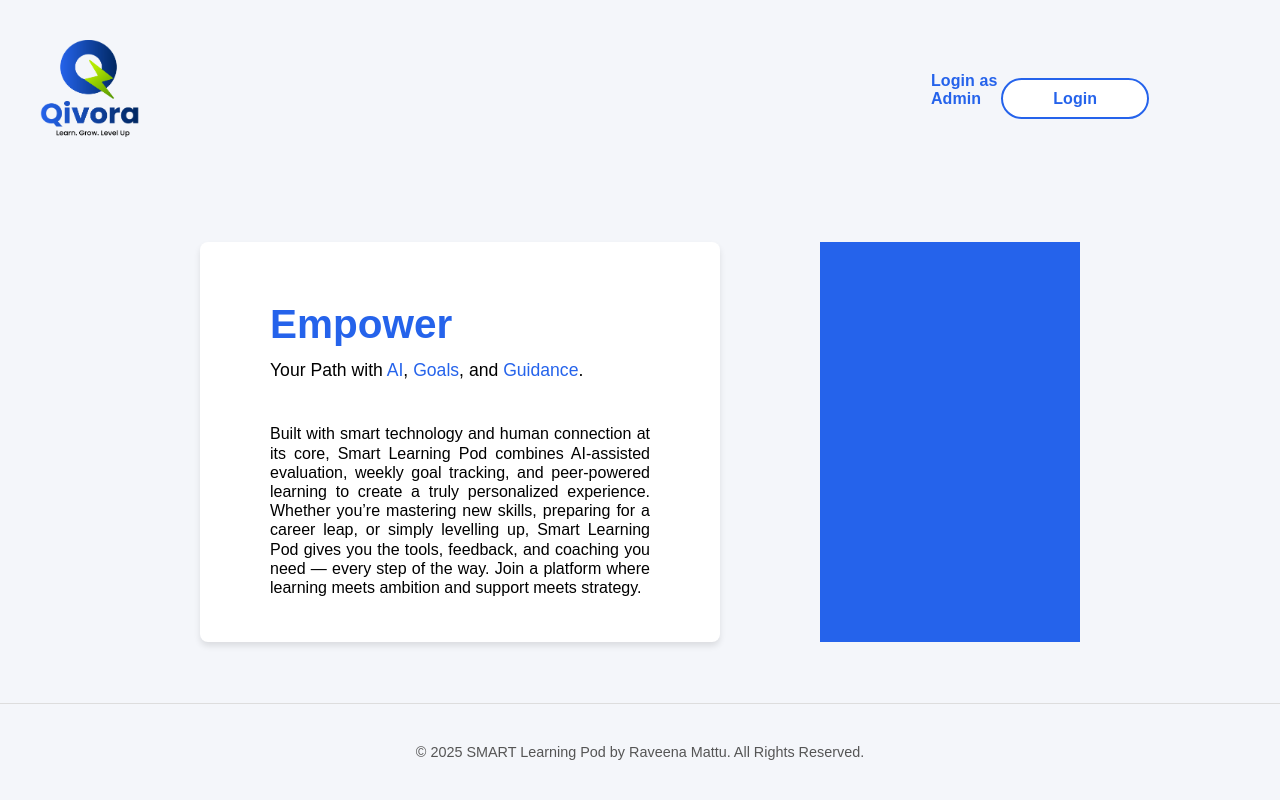
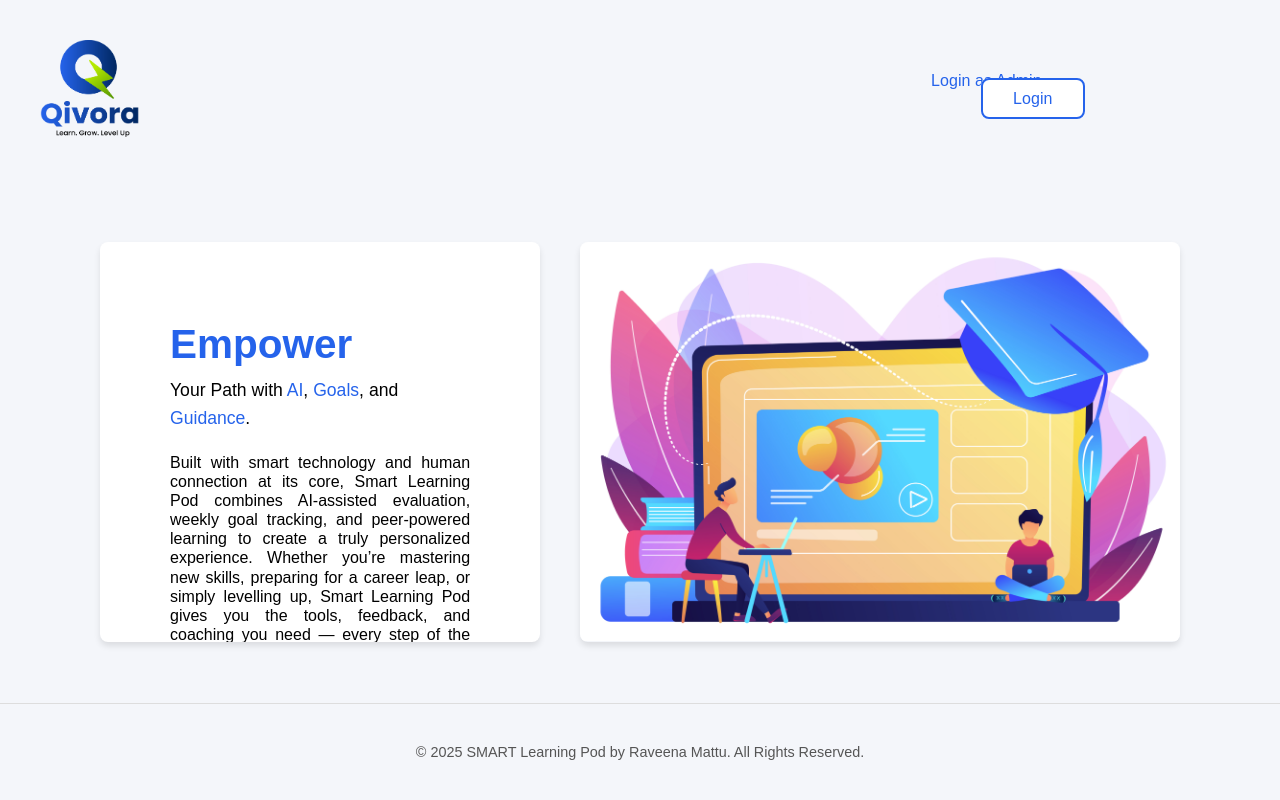
Before and after one commit to RaveenaMattu/Web-Capstone, a PHP site: page / in a window 1280 px wide. Run offline with PHP 8.4, Linux system fonts and the light colour scheme.

Commit message:
Added some images

```diff
--- a/css/app.css
+++ b/css/app.css
@@ -136,34 +173,41 @@ main {
 
 #indexHeaderRight > a{
   text-decoration: none;
+  font-weight: 500;
+  font-size: 1em;
   color: #2563eb;
-  font-weight: 600;
-  font-size: 1em;
   letter-spacing: 0.1px;
 
 }
-.button {
+#indexHeaderRight > a:hover {
+  text-decoration: underline;
+}
+#userLogin {
   border: 2px solid #2563eb;
   background: #fff;
   color: #2563eb;
-  border-radius: 30px;
+  border-radius: 8px;
   font-size: 1em;
   cursor: pointer;
-  padding: 10px 50px;
-  margin-left: 20px;
-
+  padding: 10px 30px;
+  margin-left: 50px;
+}
+#userLogin:hover {
+  background: #2563eb;
+  color: #fff;
+  text-decoration: none;
 }
 #index {
   display: grid;
   place-items: center;
-  padding:50px 200px;
-  grid-template-columns: 2fr 1fr;
-  gap: 100px;
+  padding:50px 100px;
+  grid-template-columns: 4fr 2fr;
+  gap: 40px;
 }
 .indexText {
   width: 100%;
   height: 400px;
-  padding: 50px 70px;
+  padding: 70px;
   background-color: #fff;
   border-radius: 8px;
   box-shadow: 0 4px 6px rgba(0, 0, 0, 0.1);
@@ -186,14 +230,16 @@ main {
     line-height: 1;
     font-size: 1em;
     font-weight: 450;
-    padding: 40px 0;
+    margin-top: 20px;
     line-height: 1.2;
     text-align: justify;
   }
   .introImg {
   width: 100%;
   height: 400px;
-  background: #2563eb;
+  /* background: #2563eb; */
+  border-radius: 8px;
+  box-shadow: 0 4px 6px rgba(0, 0, 0, 0.1);
   }
   .indexText > a {
     font-size: 1em;
--- a/index.php
+++ b/index.php
@@ -33,22 +33,24 @@ if (isset($_SESSION['error'])): ?>
           <input type="password" name="password" placeholder="Enter your password">
           <button type="submit">Login</button>
         </form>
+        <button onclick="location.href='/web-capstone/index.php'" id="back">Back To Home Page</button>
       </div>
-      <div class="blueSection"></div>
+      <div class="blueSection"><img src="images/adminLogin.jpg" alt="admin login"></div>
     </div>
   </div>
   <header class="indexHeader">
     <div class="logo"><img src="images/logo.png" alt="Logo" height="100" width="100"></div>
-    <div id="indexHeaderRight"><a href="#" onclick="openAdminLogin();">Login as Admin</a><a href="login_form.php" class="button">Login</a></div>
+    <div id="indexHeaderRight">
+      <a href="#" onclick="openAdminLogin();">Login as Admin</a>
+      <a href="login_form.php" id="userLogin">Login</a></div>
   </header>
   <main id="index">
       <div class="indexText">
         <p><span class="big blue">Empower<p>
         <p>Your Path with <span class="blue">AI</span>, <span class="blue">Goals</span>, and <span class="blue">Guidance</span>.</p>
         <p id='intro'>Built with smart technology and human connection at its core, Smart Learning Pod combines AI-assisted evaluation, weekly goal tracking, and peer-powered learning to create a truly personalized experience. Whether you’re mastering new skills, preparing for a career leap, or simply levelling up, Smart Learning Pod gives you the tools, feedback, and coaching you need — every step of the way. Join a platform where learning meets ambition and support meets strategy.</p>
-        <a href=" ">Read More</a>
       </div>
-      <div class="introImg"></div>
+      <div class="introImg"><img src="images/index.jpg" alt="Logo" style=" width: auto; height: 400px; object-fit: contain; object-position: center; border-radius: 8px;"></div>
     </div>
   </main>
   <footer>
--- a/login.php
+++ b/login.php
@@ -66,7 +66,7 @@
         header('Location: admin_dashboard.php');
         exit();
     } else {
-            $_SESSION['error'] = "Password verification failed. Wrong password.";
+            $_SESSION['error'] = "Incorrect Password.";
             header('Location: index.php');
         exit();
     }
--- a/login_form.php
+++ b/login_form.php
@@ -38,7 +38,7 @@ unset($_SESSION['lastRole']);
           <button type="submit">Login</button>
         </form>
       </div>
-      <div class="blueSection"></div>
+      <div class="blueSection"><img src="images/userLogin.jpg" alt="user login"></div>
     </div>
   </main>
   <footer>
```
Also changed, not shown: other parts of css/app.css (+53 -17 lines), images/index.jpg (added), images/userLogin.jpg (added), 2 other files.
